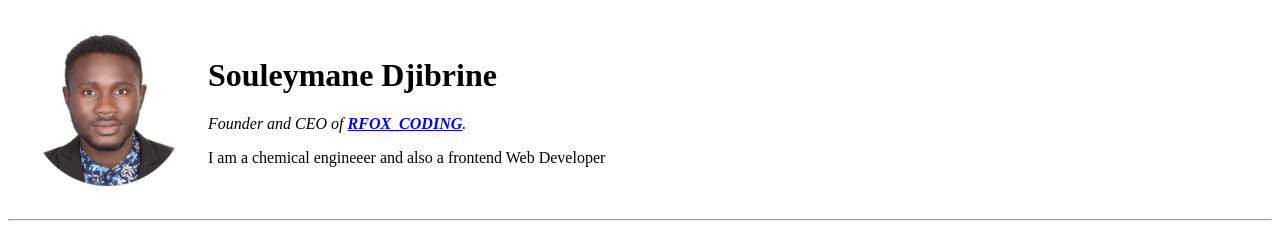
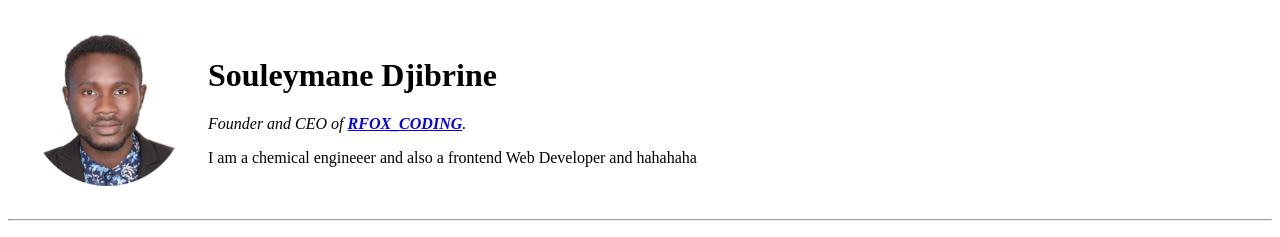
Before and after one commit to Souleymane2024/CV, a plain HTML site: page index.html in a window 1280 px wide. Shown: the top 237 px of the page. Drawn offline with Linux system fonts and the light colour scheme.

Commit message:
Update index.html

```diff
--- a/index.html
+++ b/index.html
@@ -14,7 +14,7 @@
       <td>
         <h1>Souleymane Djibrine</h1>
         <p><em>Founder and CEO of <strong><a href="https://www.instagram.com/rfox_coding/">RFOX_CODING</a></strong>.</em></p>
-        <p>I am a chemical engineeer and also a frontend Web Developer</p>
+        <p>I am a chemical engineeer and also a frontend Web Developer and hahahaha</p>
       </td>
     </tr>
   </table>
```
